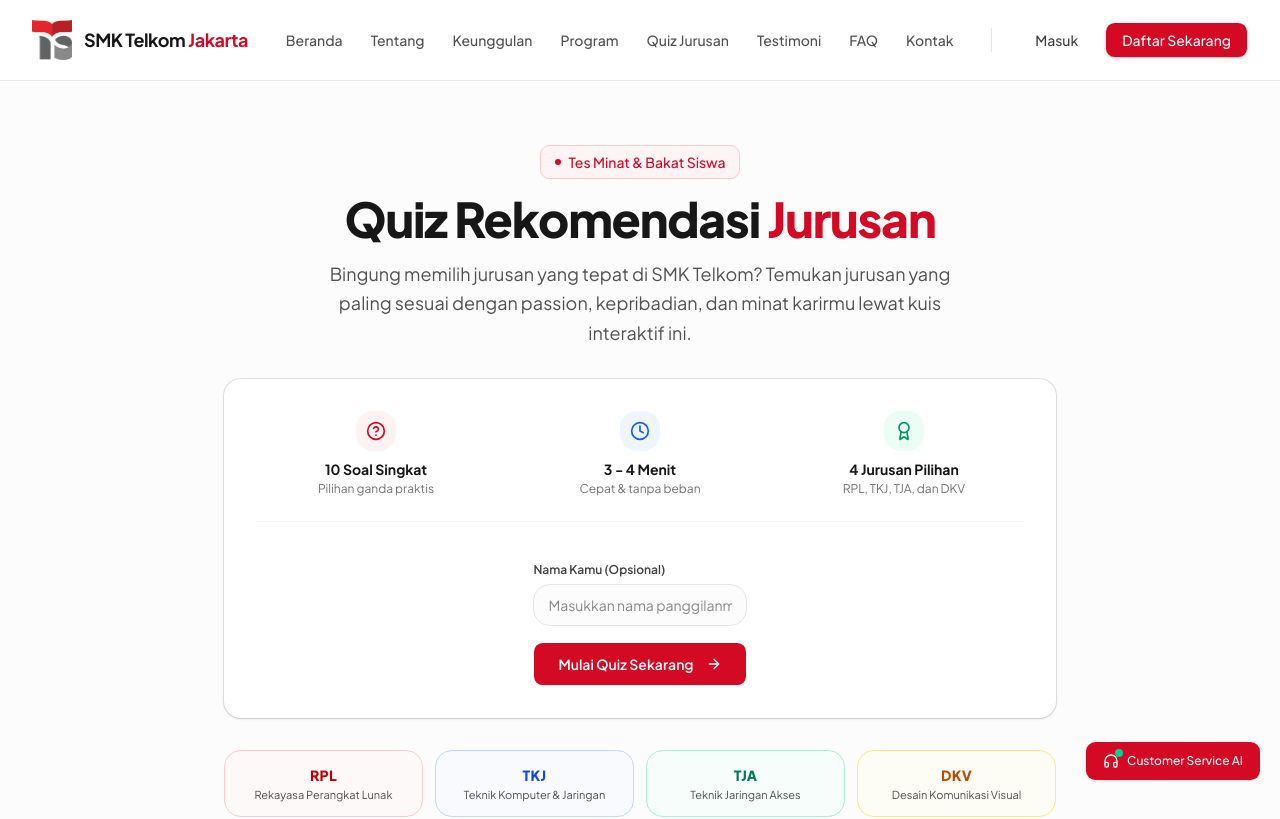
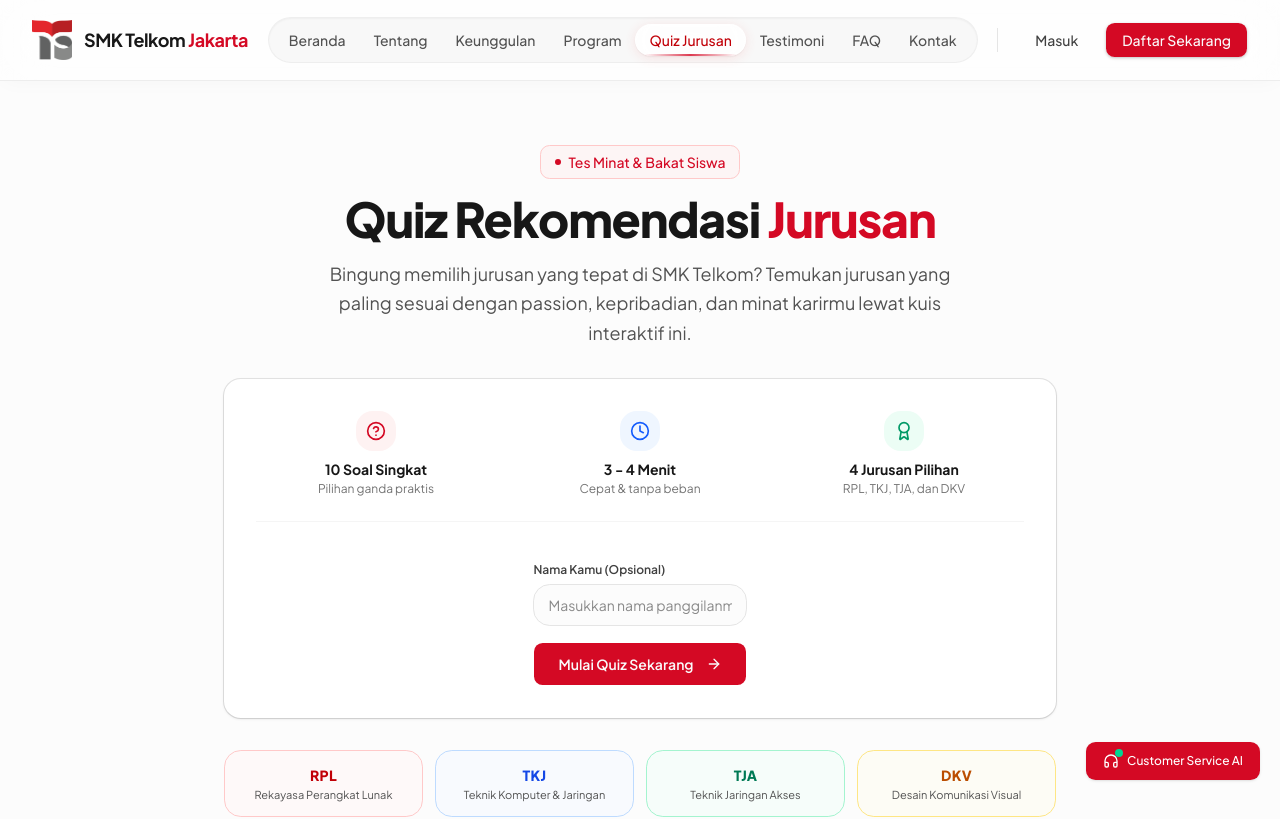
Before and after one commit to rizqianymore/telkomschools, a Next.js app: page /quiz in a window 1280 px wide. Shown: the top 819 px of the page. Built offline with nearby package versions, Linux system fonts and the light colour scheme.

Commit message:
Menu Bar

```diff
--- a/components/layout/Navbar.tsx
+++ b/components/layout/Navbar.tsx
@@ -3,6 +3,8 @@
 import * as React from "react"
 import Link from "next/link"
 import Image from "next/image"
+import { motion } from "framer-motion"
+import { usePathname } from "next/navigation"
 import { Menu, UserCheck, LogOut } from "lucide-react"
 import { Button } from "@/components/ui/button"
 import {
@@ -27,7 +29,9 @@
 ]
 
 export function Navbar() {
+  const pathname = usePathname()
   const [currentUser, setCurrentUser] = React.useState<AuthUser | null>(() => getStoredUser())
+  const [hoveredPath, setHoveredPath] = React.useState<string | null>(null)
 
   React.useEffect(() => {
     const handleChange = () => setCurrentUser(getStoredUser())
@@ -35,7 +39,7 @@
     return () => window.removeEventListener("auth_state_changed", handleChange)
   }, [])
   return (
-    <header className="sticky top-0 z-40 w-full border-b border-neutral-200/80 bg-white/95 backdrop-blur-sm">
+    <header className="sticky top-0 z-40 w-full border-b border-neutral-200/70 bg-white/75 backdrop-blur-xl supports-[backdrop-filter]:bg-white/60 shadow-[0_4px_20px_-4px_rgba(0,0,0,0.03)]">
       <div className="mx-auto flex h-20 max-w-7xl items-center justify-between px-4 sm:px-6 lg:px-8 gap-4">
         {/* Brand Logo */}
         <Link
@@ -56,17 +60,61 @@
           </span>
         </Link>
 
-        {/* Desktop Links */}
-        <nav className="hidden lg:flex items-center gap-1">
-          {navLinks.map((item) => (
+        {/* Desktop Links with Apple-style Liquid Glass Floating Indicator */}
+        <nav
+          className="hidden lg:flex items-center p-1.5 rounded-full bg-neutral-100/70 backdrop-blur-md border border-neutral-200/50 shadow-[inset_0_1px_2px_rgba(0,0,0,0.04)] relative"
+          onMouseLeave={() => setHoveredPath(null)}
+        >
+          {navLinks.map((item) => {
+            const isActive =
+              item.href === "/"
+                ? pathname === "/"
+                : pathname === item.href || pathname.startsWith(`${item.href}/`)
+
+            return (
               <Link
                 key={item.name}
                 href={item.href}
-              className="px-3 py-2 text-sm font-medium text-neutral-600 hover:text-primary rounded-lg hover:bg-neutral-50 transition-colors whitespace-nowrap"
+                onMouseEnter={() => setHoveredPath(item.href)}
+                className={`relative px-3.5 py-1.5 text-sm font-medium transition-colors whitespace-nowrap z-10 select-none ${
+                  isActive
+                    ? "text-red-700 font-bold"
+                    : "text-neutral-600 hover:text-neutral-950"
+                }`}
               >
-              {item.name}
+                {/* Sliding Liquid Glass Bubble on Active */}
+                {isActive && (
+                  <motion.div
+                    layoutId="active-glass-bubble"
+                    transition={{
+                      type: "spring",
+                      stiffness: 380,
+                      damping: 30,
+                    }}
+                    className="absolute inset-0 rounded-full bg-white/90 backdrop-blur-xl border border-white/80 shadow-[0_2px_12px_rgba(239,68,68,0.12),0_1px_2px_rgba(0,0,0,0.06),inset_0_1px_1px_rgba(255,255,255,0.9)] -z-10"
+                  >
+                    {/* Subtle red tint glow at the bottom */}
+                    <span className="absolute inset-x-2 -bottom-px h-[2px] bg-gradient-to-r from-transparent via-primary to-transparent opacity-80" />
+                  </motion.div>
+                )}
+
+                {/* Hover glass hover state (when not active) */}
+                {hoveredPath === item.href && !isActive && (
+                  <motion.div
+                    layoutId="hover-glass-pill"
+                    transition={{
+                      type: "spring",
+                      stiffness: 400,
+                      damping: 30,
+                    }}
+                    className="absolute inset-0 rounded-full bg-white/50 backdrop-blur-sm -z-20 border border-white/40 shadow-[0_1px_4px_rgba(0,0,0,0.03)]"
+                  />
+                )}
+
+                <span>{item.name}</span>
               </Link>
-          ))}
+            )
+          })}
         </nav>
 
         {/* Pembatas Vertikal antara Navigasi & Tombol Masuk/Daftar */}
@@ -143,15 +191,27 @@
               <Separator className="my-5 bg-neutral-100" />
 
               <div className="flex flex-col space-y-1">
-                {navLinks.map((item) => (
+                {navLinks.map((item) => {
+                  const isActive =
+                    item.href === "/"
+                      ? pathname === "/"
+                      : pathname === item.href || pathname.startsWith(`${item.href}/`)
+
+                  return (
                     <Link
                       key={item.name}
                       href={item.href}
-                    className="rounded-lg px-3 py-2.5 text-sm font-medium text-neutral-700 hover:bg-red-50 hover:text-primary transition-colors"
+                      className={`rounded-lg px-3.5 py-2.5 text-sm font-semibold transition-colors flex items-center justify-between ${
+                        isActive
+                          ? "bg-red-50 text-primary font-bold border-l-4 border-primary pl-3"
+                          : "text-neutral-700 hover:bg-neutral-100 hover:text-neutral-900"
+                      }`}
                     >
-                    {item.name}
+                      <span>{item.name}</span>
+                      {isActive && <span className="h-1.5 w-1.5 rounded-full bg-primary" />}
                     </Link>
-                ))}
+                  )
+                })}
               </div>
 
               <div className="mt-8 flex flex-col gap-2.5">
```
Lines whose indentation alone changed are shown as unchanged.
